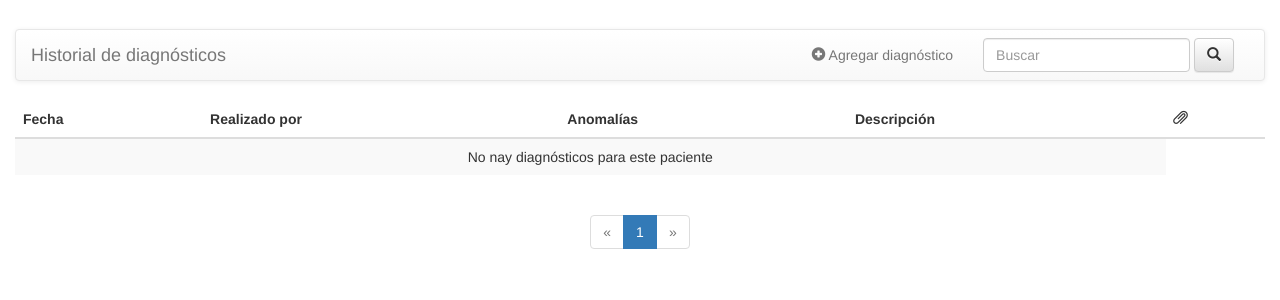
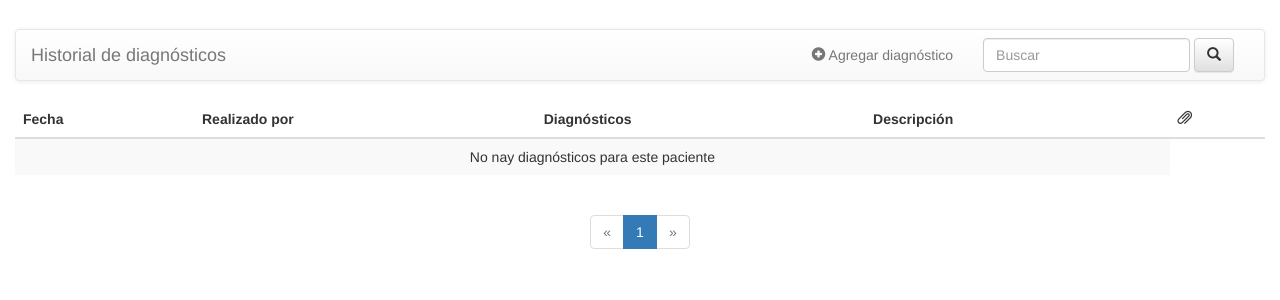
Before and after one commit to wott86/dacardioapp, a Django app: template apps/patients/templates/diagnosis_list.html in a window 1280 px wide. Shown: the part 247-547 px from the top of the page. Run offline with Django 3.2, Linux system fonts and the light colour scheme; the template is opened without the code that fills it, so the values that code supplies are empty; some libraries are stand-ins or nearby versions.

Commit message:
changed anomaly by diagnosis in texts

```diff
--- a/apps/patients/templates/diagnosis_form.html
+++ b/apps/patients/templates/diagnosis_form.html
@@ -54,7 +54,7 @@
                         {% csrf_token %}
                         <p class="row">
                             <div class="col-lg-offset-2 col-md-offset-2 col-sm-offset-2 col-lg-2 col-md-2 col-sm-2">
-                                <label for="id_anomalies"></label><b>{% trans 'Anomalías' %}:</b>
+                                <label for="id_anomalies"></label><b>{% trans 'Diagnóstico' %}:</b>
                             </div>
                             <div class="col-lg-5 col-md-5 col-sm-5{% if form.anomalies.errors %} has-error{% endif %}">
                                 {{ form.anomalies }}
--- a/apps/patients/templates/diagnosis_list.html
+++ b/apps/patients/templates/diagnosis_list.html
@@ -61,7 +61,7 @@
                     <tr align="center">
                         <th>{% trans "Fecha" %}</th>
                         <th>{% trans "Realizado por" %}</th>
-                        <th>{% trans "Anomalías" %}</th>
+                        <th>{% trans "Diagnósticos" %}</th>
                         <th>{% trans "Descripción" %}</th>
                         <th><span class="glyphicon glyphicon-paperclip"></span></th>
                     </tr>
```
